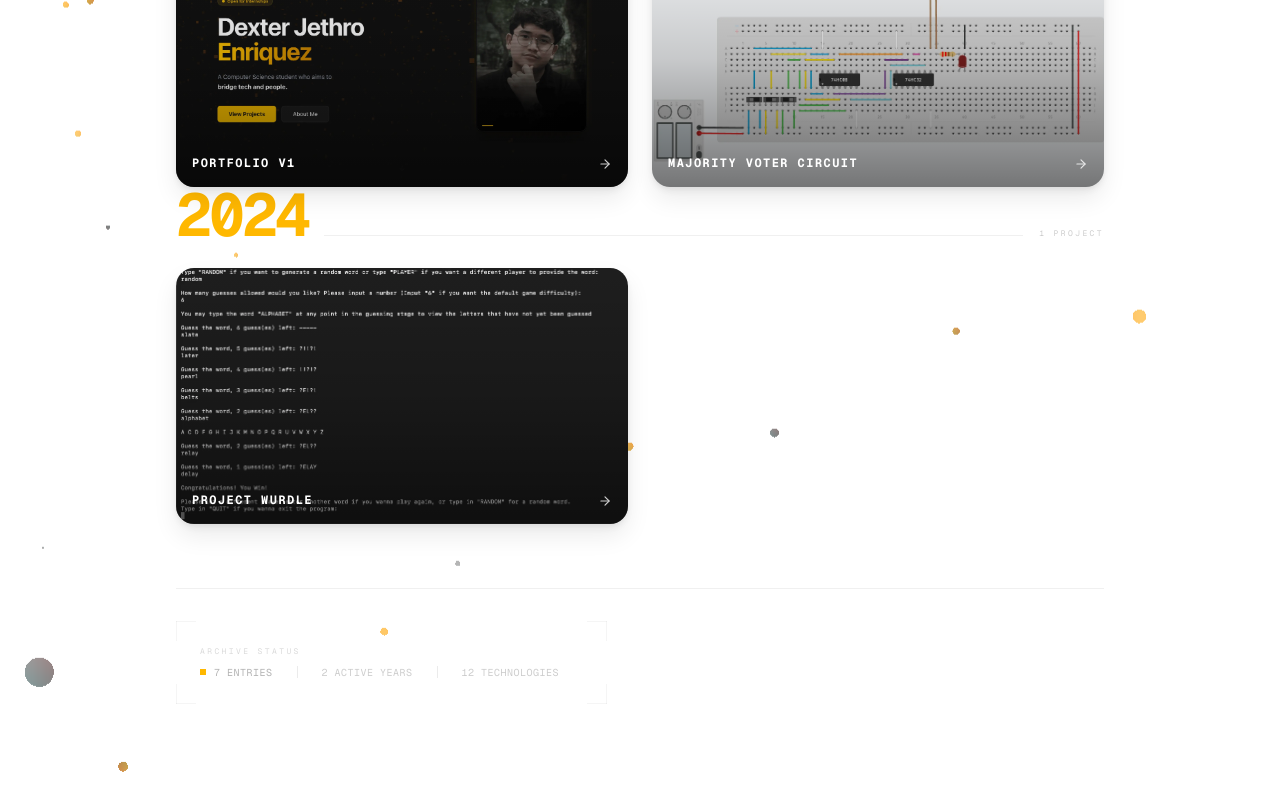
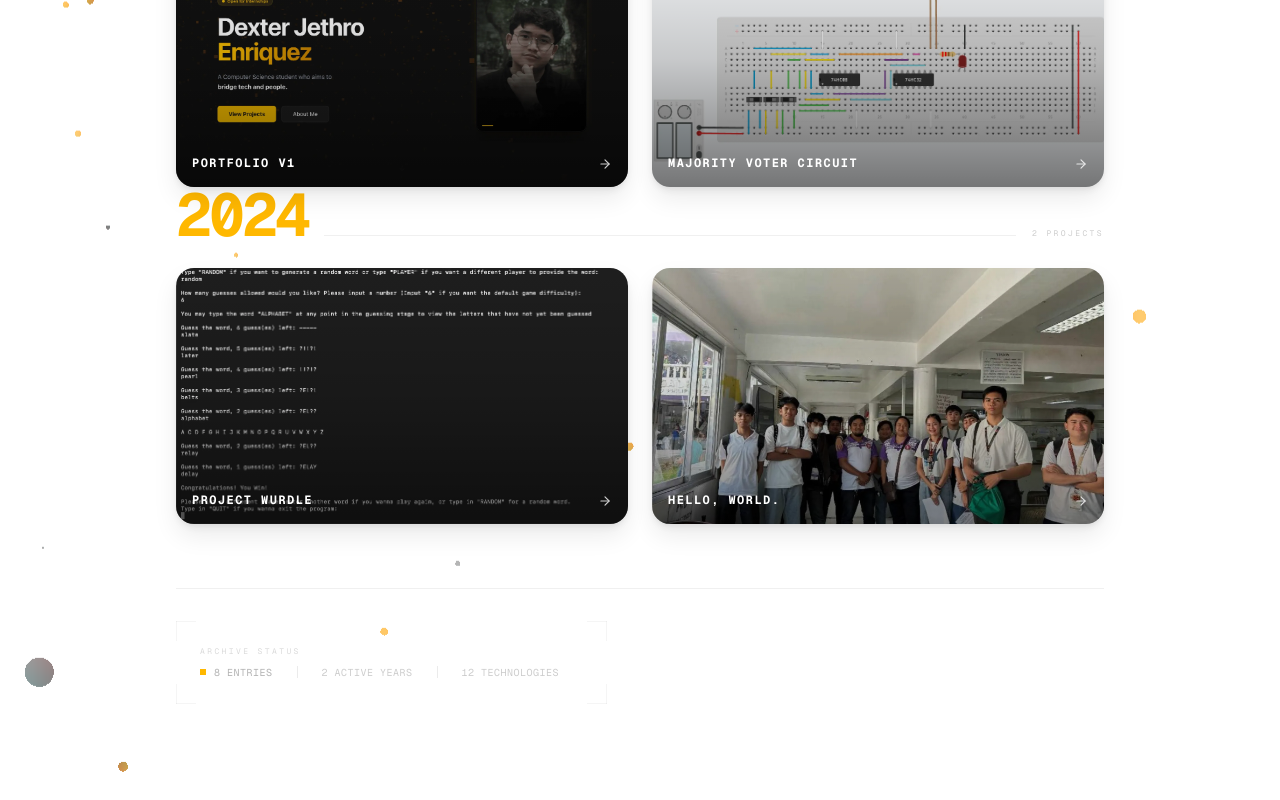
Before and after one commit to RokiTheWise/enriquez-portfolio-v2, a Next.js app: page /archive in a window 1280 px wide. Shown: the part 1028-1828 px from the top of the page. Built offline with nearby package versions, Linux system fonts and the light colour scheme.

Commit message:
feat(archive): add Hello World origin entry with immersion photo
Adds the March 2024 work immersion Python self-study as an archive entry,
updates total entry count in FeaturedProjects, and fixes 2024 group ordering
(Wurdle Sep → Hello World Mar).

```diff
--- a/app/archive/page.tsx
+++ b/app/archive/page.tsx
@@ -196,6 +196,19 @@ const ARCHIVE: ArchiveEntry[] = [
     accentColor: "#34D399",
     image: "/wurdle.webp",
     imagePosition: "left top",
+  },
+  {
+    year: "2024",
+    month: "Mar",
+    index: "08",
+    project: "Hello, World.",
+    classification: "ORIGIN",
+    description: "Not a project — a beginning. During my 80-hour work immersion at the Business Permit and Licensing Office of Puerto Galera's Municipal Government, the workload ran dry after day one. Instead of staring at a phone, I opened a laptop and started an online Python course. By the end of that week I had written a category sorter, a kg-to-lbs converter, a 67-line multi-operation calculator I packaged into a desktop app, a unit length converter (387 lines), a rock-paper-scissors game, and a YouTube downloader with no ads. None of it was assigned. All of it was a choice. That week in March 2024 is where the habit started.",
+    tech: [
+      { name: "Python", tag: "CORE" },
+    ],
+    accentColor: "#F59E0B",
+    image: "/immersion.webp",
   },
 ];
 
--- a/components/FeaturedProjects.tsx
+++ b/components/FeaturedProjects.tsx
@@ -369,7 +369,7 @@ export default function FeaturedProjects() {
                 </a>
 
                 <span className="font-mono text-[8px] tracking-[0.25em] text-black/30 uppercase mt-4">
-                  {PROJECTS.length} featured • 6 total entries
+                  {PROJECTS.length} featured • 8 total entries
                 </span>
               </div>
             </div>
```
Also changed, not shown: public/immersion.webp (added).
